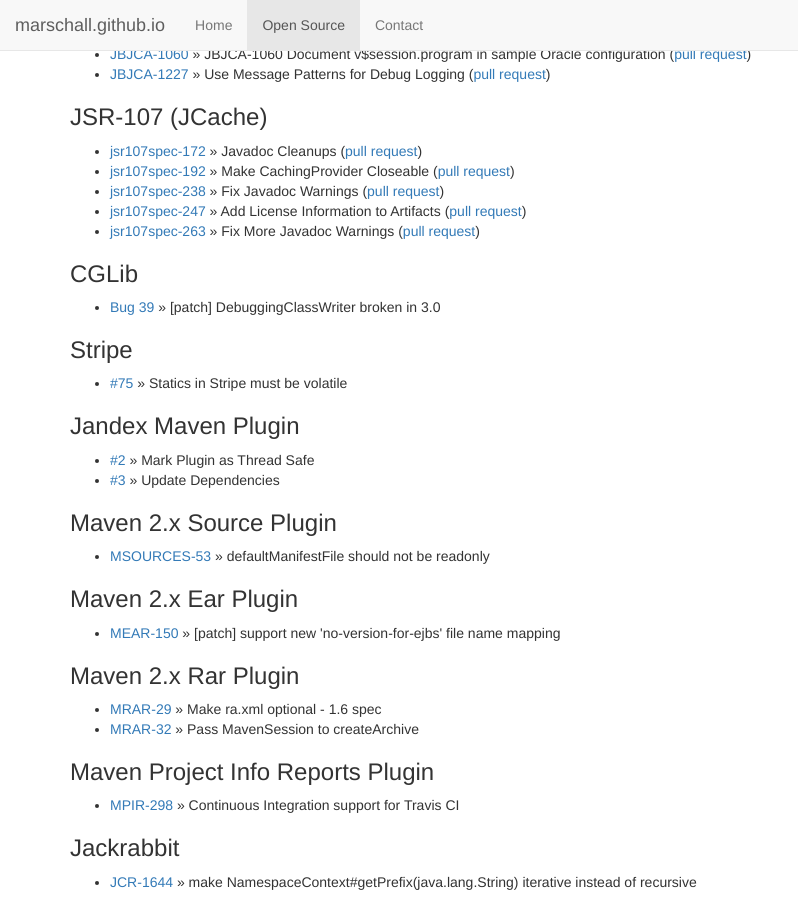
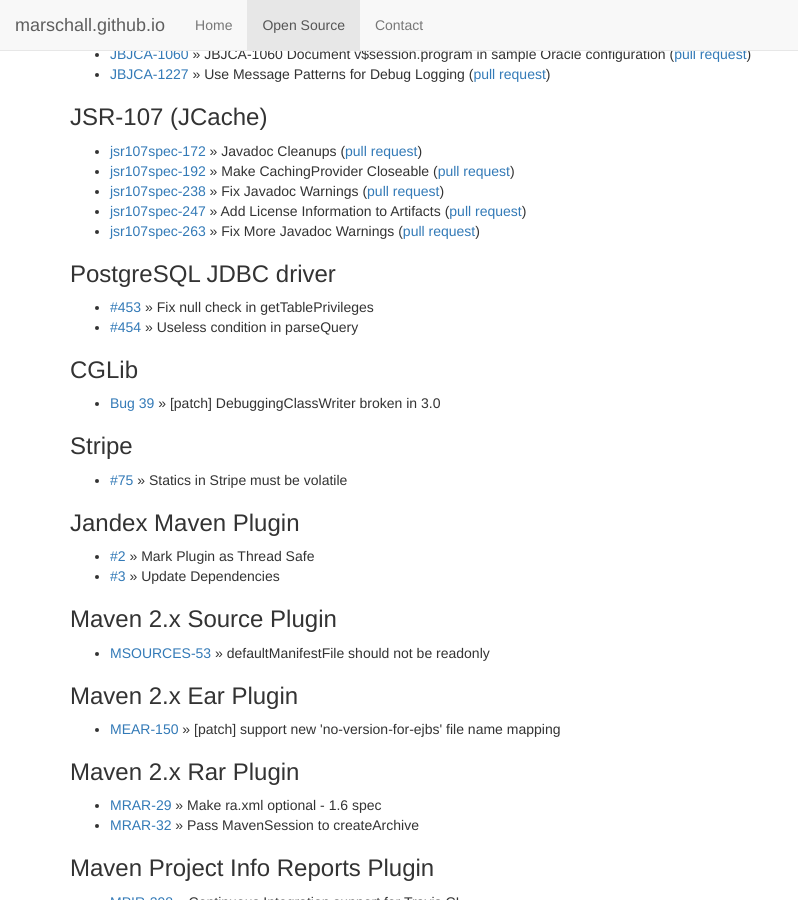
Before and after one commit to marschall/marschall.github.com, a Jekyll site: the page built from open-source.html, in a window 1280 px wide and 900 px high, scrolled down 2936 px. Shown: the whole window, without its empty margins (0-798 px from the left). Built offline with Jekyll 4.4.1, drawn with Linux system fonts in a browser that asks for light colours.

Commit message:
add pgjdbc

```diff
--- a/open-source.html
+++ b/open-source.html
@@ -202,6 +202,11 @@
   <li><a href="https://github.com/jsr107/jsr107spec/pull/291">jsr107spec-291</a> &raquo; Fix &lt; and &gt; Javadoc Warnings (<a href="https://github.com/jsr107/jsr107spec/pull/291">pull request</a>)</li>
 -->
 </ul>
+<h3>PostgreSQL JDBC driver</h3>
+<ul>
+  <li><a href="https://github.com/pgjdbc/pgjdbc/pull/453">#453</a> &raquo; Fix null check in getTablePrivileges</li>
+  <li><a href="https://github.com/pgjdbc/pgjdbc/pull/454">#454</a> &raquo; Useless condition in parseQuery</li>
+</ul>
 <h3>CGLib</h3>
 <ul>
   <li><a href="http://sourceforge.net/p/cglib/bugs/39/">Bug 39</a> &raquo;  [patch] DebuggingClassWriter broken in 3.0</li>
```
